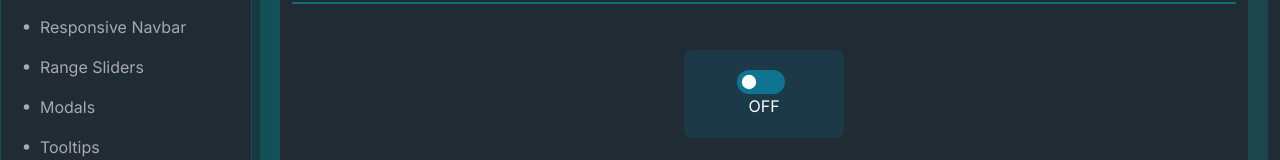
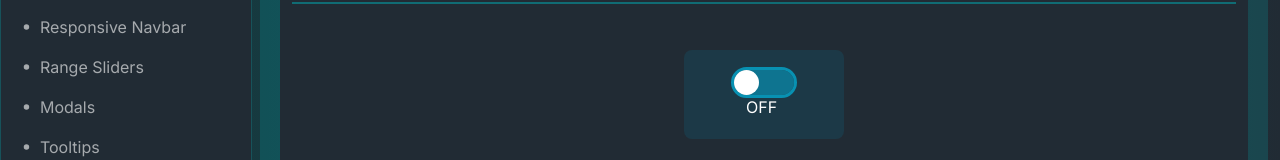
Before and after one commit to devyanshyadav/dev-components-v1, a Next.js app: page /components/toggles in a window 1280 px wide. Shown: the part 202-362 px from the top of the page. Built offline with nearby package versions, Linux system fonts and the light colour scheme.

Commit message:
clsx applied

```diff
--- a/app/Preview_components/Toggle/CustomToggle.jsx
+++ b/app/Preview_components/Toggle/CustomToggle.jsx
@@ -1,33 +1,36 @@
 "use client";
+import clsx from "clsx";
 import React from "react";
 
 const CustomToggle = ({ hasToggle, setHasToggle }) => {
-  const toggleSize = "w-12 h-6";
+  const toggleSize = { width: 60, height: 25 };
 
   return (
     <>
       <label
+        style={{
+          width: toggleSize.width + "px",
+          height: toggleSize.height + "px",
+        }}
         htmlFor="toggleBox"
-        className={
-          (hasToggle ? "bg-cyan-400" : "bg-cyan-700") +
-          " " +
-          toggleSize +
-          " p-1 rounded-full relative grid"
-        }
+        className={clsx(
+          "p-1 rounded-full relative grid outline outline-cyan-600",
+          hasToggle ? "bg-cyan-400" : "bg-cyan-700"
+        )}
       >
         <input
           type="checkbox"
-          className="opacity-0 absolute cursor-pointer inset-0"
+          className="opacity-0 peer absolute cursor-pointer inset-0"
           id="toggleBox"
           onChange={(e) => setHasToggle(e.target.checked)}
         />
         <div
-          className={
-            "h-full bg-white aspect-square pointer-events-none transition-all duration-400 rounded-full " +
-            (hasToggle
-              ? "justify-self-end scale-100"
-              : "justify-self-start scale-90")
-          }
+          className="h-full absolute  bg-white aspect-square pointer-events-none transition-all duration-400 rounded-full"
+          style={{
+            transform: hasToggle
+              ? "translateX(" + (toggleSize.width - toggleSize.height) + "px)"
+              : "none",
+          }}
         ></div>
       </label>
       <span className="text-white mx-3">{hasToggle ? "ON" : "OFF"}</span>
--- a/app/Preview_components/Toggle/TogglesInfo.js
+++ b/app/Preview_components/Toggle/TogglesInfo.js
@@ -24,7 +24,12 @@ const TogglesInfo = [
         },
       ],
       doc_links: [],
-      packages: [],
+      packages: [
+        {
+          pckg_name: "clsx",
+          pckg_link: "https://www.npmjs.com/package/clsx",
+        },
+      ],
     },
     usage_code: `
       import CustomToggle from "@/app/dev_components/CustomToggle";
@@ -39,35 +44,38 @@ const TogglesInfo = [
       export default page;
             `,
     code: `
+    import clsx from "clsx";
     import React from "react";
 
     const CustomToggle = ({ hasToggle, setHasToggle }) => {
-      const toggleSize = "w-12 h-6";
+      const toggleSize = { width: 60, height: 25 };
 
       return (
         <>
           <label
+            style={{
+              width: toggleSize.width + "px",
+              height: toggleSize.height + "px",
+            }}
             htmlFor="toggleBox"
-            className={
-              (hasToggle ? "bg-cyan-400" : "bg-cyan-700") +
-              " " +
-              toggleSize +
-              " p-1 rounded-full relative grid"
-            }
+            className={clsx(
+              "p-1 rounded-full relative grid outline outline-cyan-600",
+              hasToggle ? "bg-cyan-400" : "bg-cyan-700"
+            )}
           >
             <input
               type="checkbox"
-              className="opacity-0 absolute cursor-pointer inset-0"
+              className="opacity-0 peer absolute cursor-pointer inset-0"
               id="toggleBox"
               onChange={(e) => setHasToggle(e.target.checked)}
             />
             <div
-              className={
-                "h-full bg-white aspect-square pointer-events-none transition-all duration-400 rounded-full " +
-                (hasToggle
-                  ? "justify-self-end scale-100"
-                  : "justify-self-start scale-90")
-              }
+              className="h-full absolute  bg-white aspect-square pointer-events-none transition-all duration-400 rounded-full"
+              style={{
+                transform: hasToggle
+                  ? "translateX(" + (toggleSize.width - toggleSize.height) + "px)"
+                  : "none",
+              }}
             ></div>
           </label>
           <span className="text-white mx-3">{hasToggle ? "ON" : "OFF"}</span>
@@ -76,7 +84,7 @@ const TogglesInfo = [
     };
 
     export default CustomToggle;
-     `,
+    `,
   },
 ];
 
```
